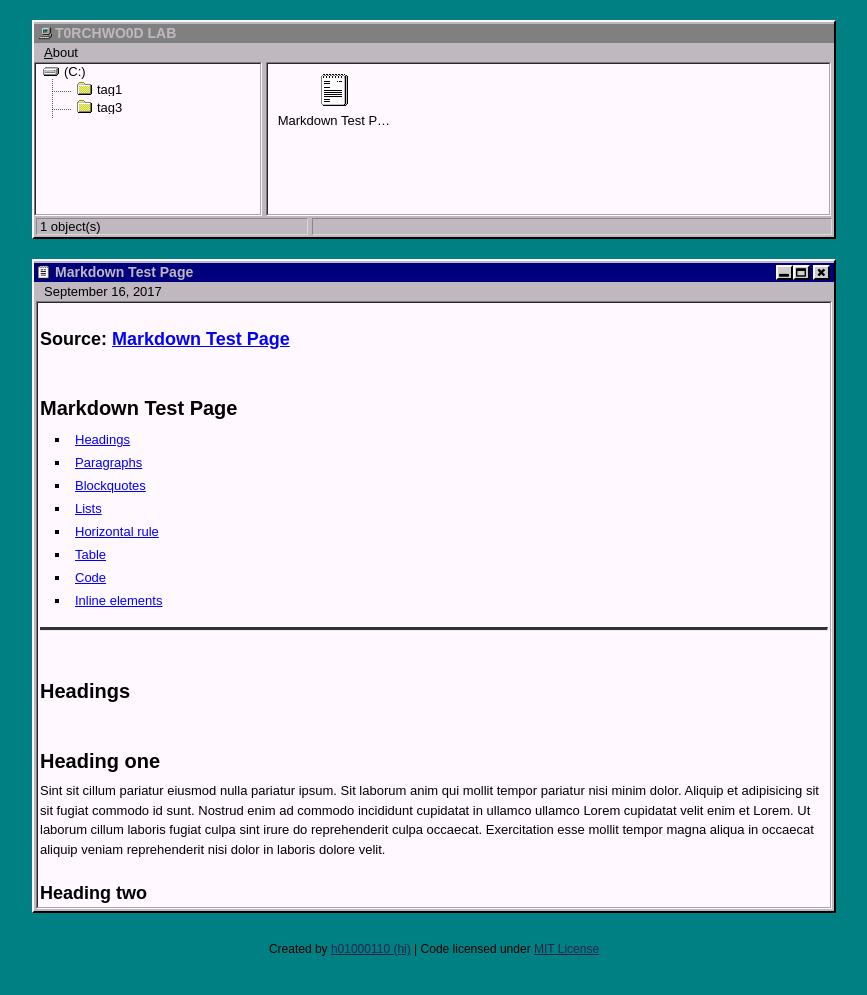
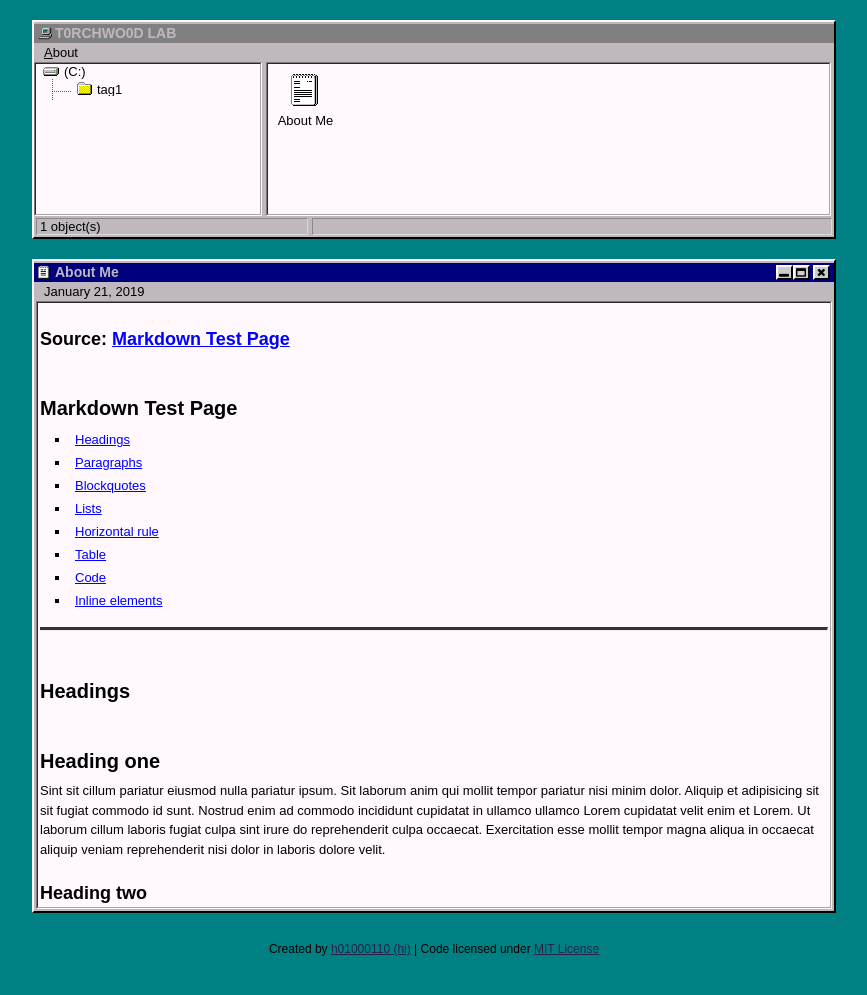
Before and after one commit to t0rchwo0d/t0rchwo0d.github.io, a Jekyll site: the page built from _posts/2019-01-21-About Me.md, in a window 1280 px wide. Shown: the top 995 px of the page, without its empty margins (206-1073 px from the left). Built offline with Jekyll 4.4.1, drawn with Linux system fonts in a browser that asks for light colours.

Commit message:
Update and rename 2017-09-16-markdown-test-page.md to 2019-01-21-About Me.md

```diff
--- a/_posts/2017-09-16-markdown-test-page.md
+++ b/_posts/2019-01-21-About Me.md
@@ -1,7 +1,7 @@
 ---
 layout: default
-title: "Markdown Test Page"
-tags: tag1 tag3
+title: "About Me"
+tags: tag1
 ---
 
 ## Source: [Markdown Test Page](https://github.com/fullpipe/markdown-test-page)
```
